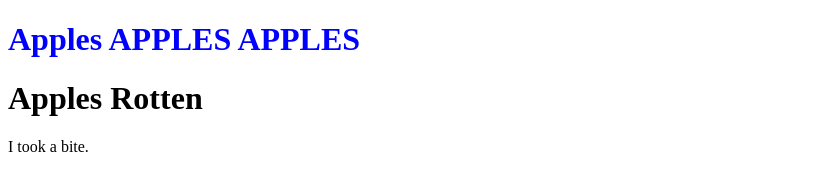
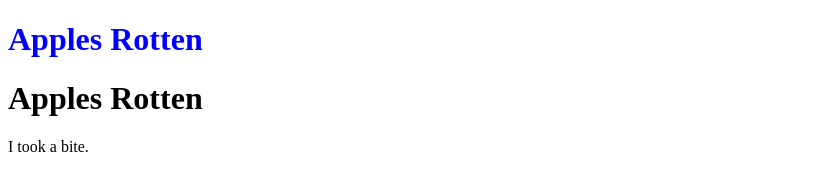
Before and after one commit to sbuckius/test, a plain HTML site: page index.html in a window 1280 px wide. Shown: the top 169 px of the page, without its empty margins (0-818 px from the left). Drawn offline with Linux system fonts and the light colour scheme.

Commit message:
Add files via upload

```diff
--- a/index.html
+++ b/index.html
@@ -7,7 +7,7 @@
 
 <body>
 
-<h1 style="color:blue;">Apples APPLES APPLES</h1>
+<h1 style="color:blue;">Apples Rotten</h1>
 <h1>Apples Rotten</h1>
 <p>I took a bite.</p>
 <p style="color:pink;">I took a bite.</p>
```
